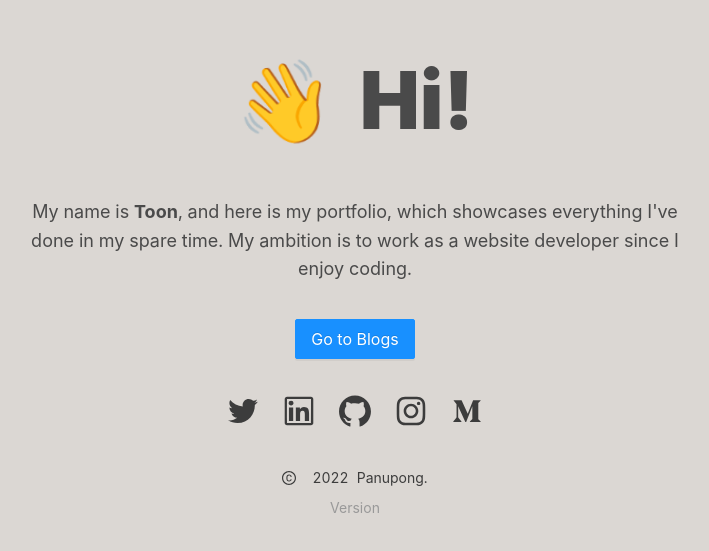
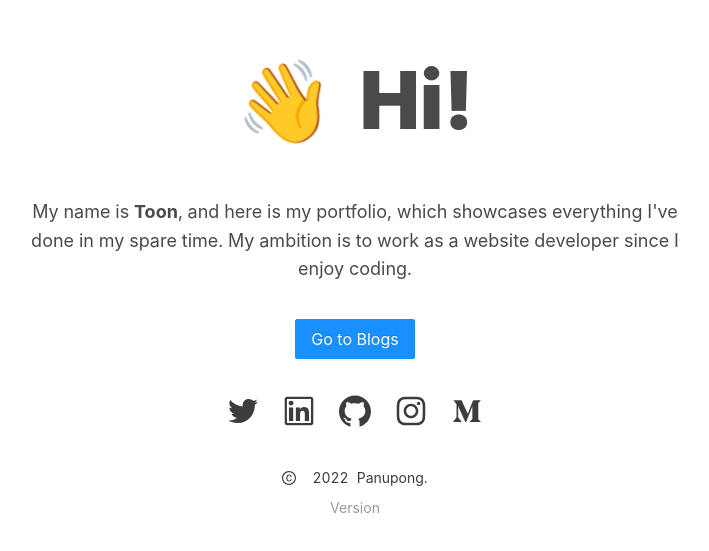
Before and after one commit to tchala120/thetoonishere, a Next.js app: page / in a window 1280 px wide. Shown: the part 115-666 px from the top of the page, without its empty margins (285-994 px from the left). Built offline with nearby package versions, Linux system fonts and the light colour scheme; no server answers.

Commit message:
chore: Remove `!important` styles

```diff
--- a/styles/globals.css
+++ b/styles/globals.css
@@ -7,7 +7,6 @@ body {
   font-family: -apple-system, BlinkMacSystemFont, 'Segoe UI', Roboto, Oxygen,
     Ubuntu, Cantarell, 'Open Sans', 'Helvetica Neue', sans-serif;
   color: #3c3c3c;
-  background: #dbd7d3 !important;
 }
 
 a {
```
